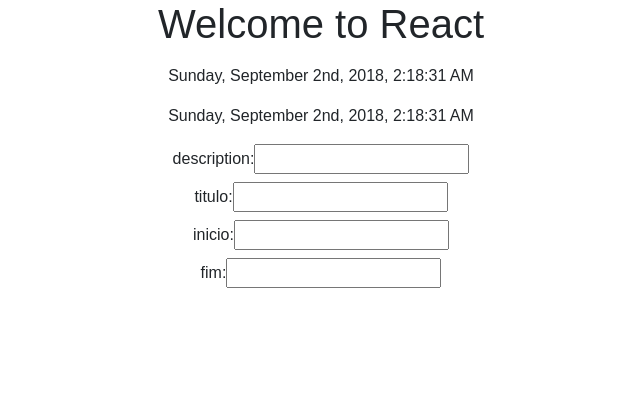
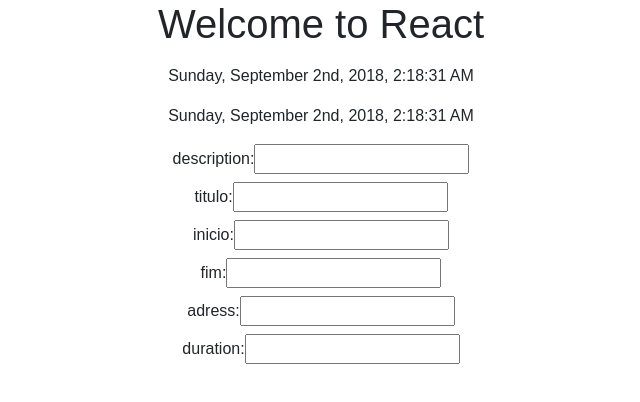
Before and after one commit to MateusPasqualini/Cardume, a React (Create React App) app in the folder cardume/: page / in a window 1280 px wide. Shown: the top 402 px of the page, without its empty margins (319-959 px from the left). Built offline with nearby package versions, Linux system fonts and the light colour scheme; no server answers.

Commit message:
cadastro

```diff
--- a/cardume/src/components/cadastroEvento.js
+++ b/cardume/src/components/cadastroEvento.js
@@ -9,7 +9,9 @@
           description: '',
           titulo: '',
           inicio: '',
-          fim: ''
+          fim: '',
+          adress: '',
+          duration: null
         };
 
         this.handleInputChange = this.handleInputChange.bind(this);
@@ -61,6 +63,22 @@
                 value={this.state.fim}
                 onChange={this.handleInputChange} />
             </label><br />
+            <label>
+                adress:
+                <input
+                name="Adress"
+                type="text"
+                value={this.state.adress}
+                onChange={this.handleInputChange} />
+            </label><br />
+            <label>
+                duration:
+                <input
+                name="Duration"
+                type="text"
+                value={this.state.duration}
+                onChange={this.handleInputChange} />
+            </label><br />
           </form>
         );
       }
--- a/cardume/src/components/confirmarPresenca.js
+++ /dev/null
@@ -1,10 +0,0 @@
-import React, { Component } from 'react';
-
-class ConfirmarPresenca  extends React.Component {
-    render() {
-        return (
-           <p>Vem satanas(ConfirmarPresenca)</p>
-        );
-    }
-}
-export default ConfirmarPresenca;
```
